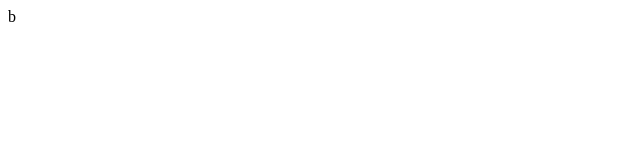
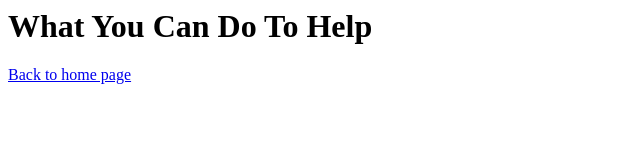
Before and after one commit to NickA42/9-5-CSC, a plain HTML site: page B.html in a window 1280 px wide. Shown: the whole page, without its empty margins (0-640 px from the left). Drawn offline with Linux system fonts and the light colour scheme.

Commit message:
Classwork 9/5 3:38

```diff
--- a/B.html
+++ b/B.html
@@ -1 +1,57 @@
-b
+<html>
+<body>
+<h1>
+    What You Can Do To Help
+    </h1>
+
+
+
+
+
+
+
+
+
+
+
+
+
+
+
+
+
+
+
+
+     <a href= "index.html"> Back to home
+    page </a>
+
+
+
+    </body>
+
+
+
+
+
+
+
+
+
+
+
+
+
+
+
+
+
+
+
+
+
+
+
+
+
+</html>
```
